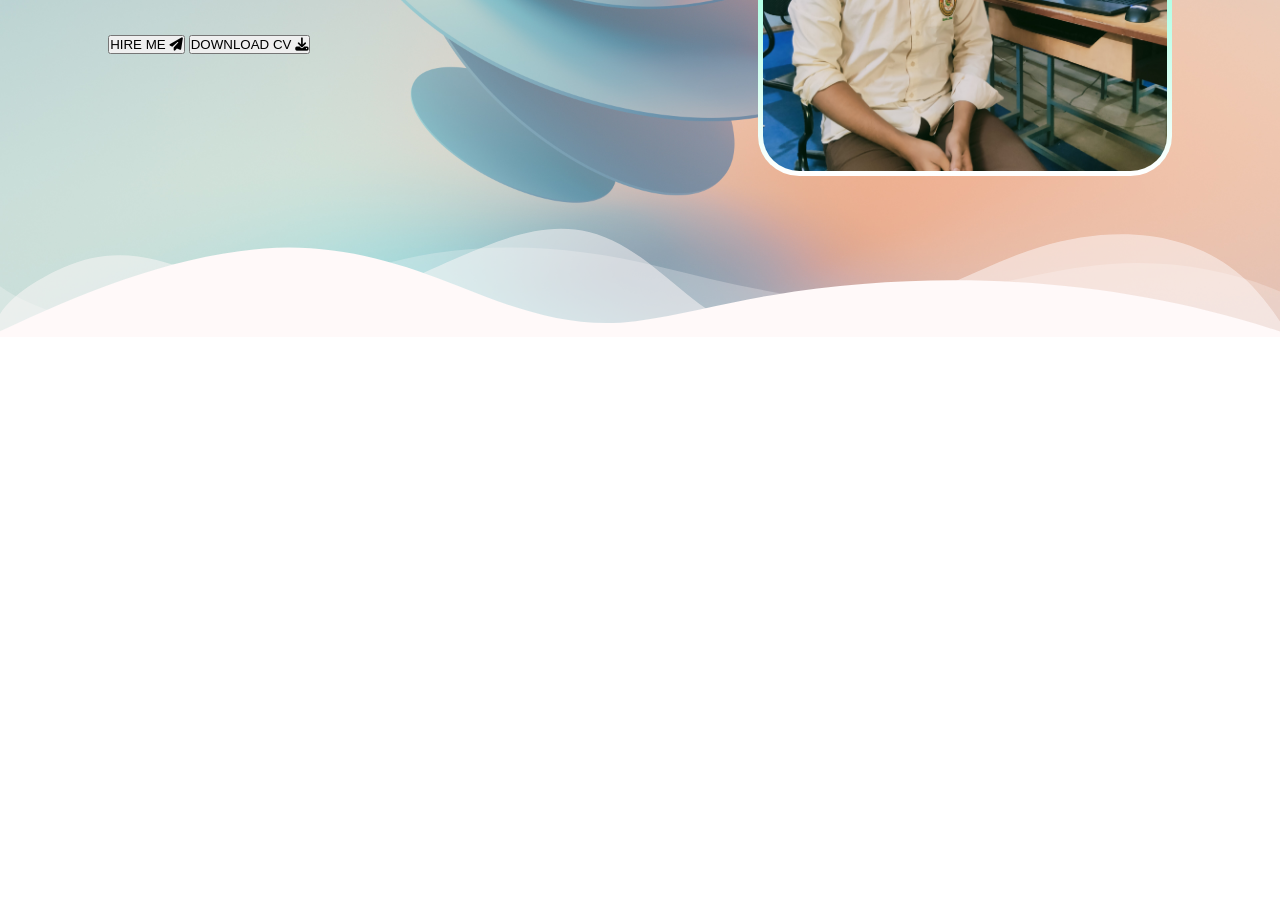
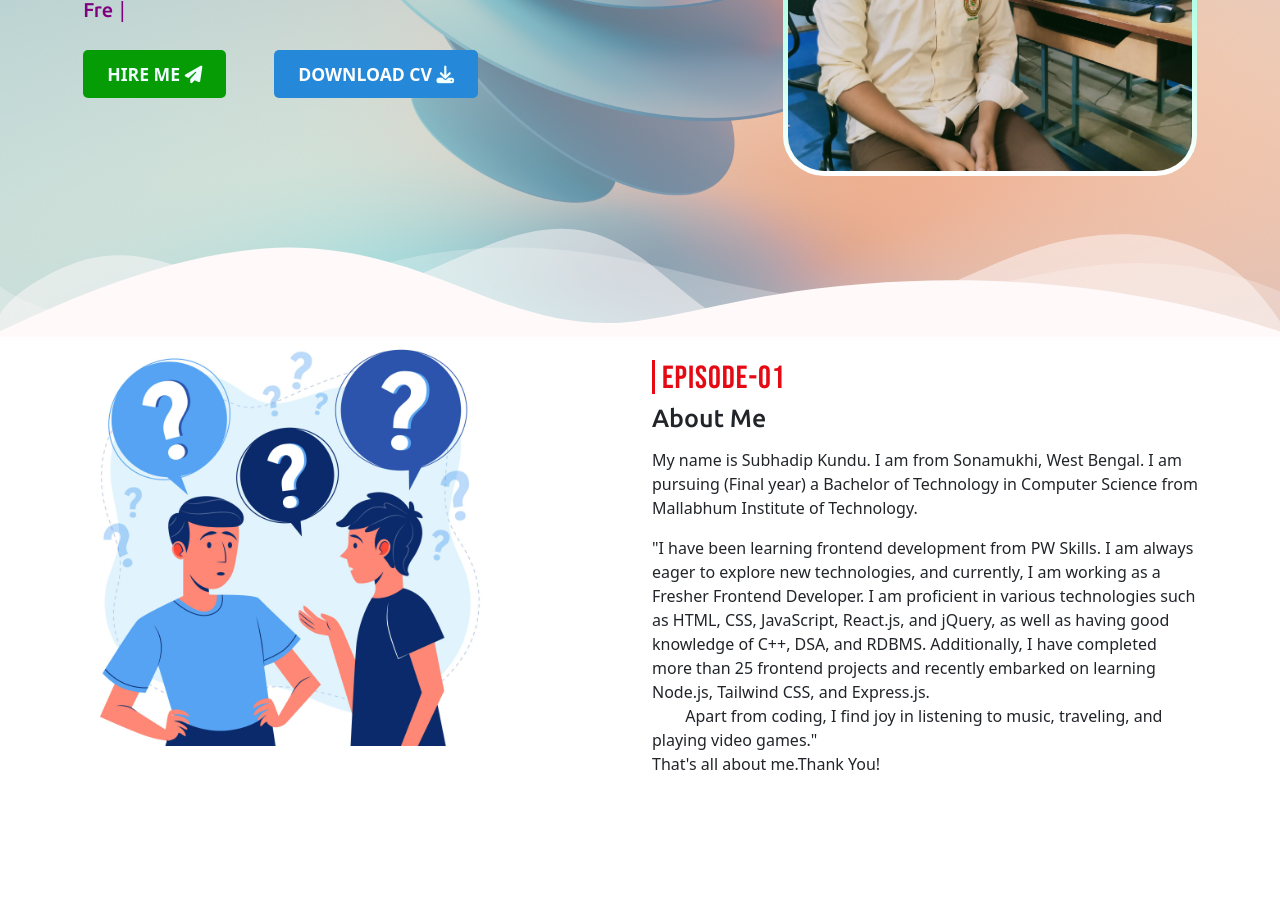
Before and after one commit to subhadip-kundu/Portfolio-old, a plain HTML site: page index.html in a window 1280 px wide. Shown: the part 384-1306 px from the top of the page. Drawn offline with nearby package versions, Linux system fonts and the light colour scheme.

Commit message:
Chapter 1 complete

```diff
--- a/index.html
+++ b/index.html
@@ -6,17 +6,40 @@
     <meta name="viewport" content="width=device-width, initial-scale=1.0">
     <title>Subhadip's World</title>
 
+    <!-- Link Bootstrap -->
+    <link href="https://cdn.jsdelivr.net/npm/bootstrap@5.3.1/dist/css/bootstrap.min.css" rel="stylesheet"
+        integrity="sha384-4bw+/aepP/YC94hEpVNVgiZdgIC5+VKNBQNGCHeKRQN+PtmoHDEXuppvnDJzQIu9" crossorigin="anonymous">
+
+    <script src="https://cdn.jsdelivr.net/npm/bootstrap@5.3.1/dist/js/bootstrap.bundle.min.js"
+        integrity="sha384-HwwvtgBNo3bZJJLYd8oVXjrBZt8cqVSpeBNS5n7C8IVInixGAoxmnlMuBnhbgrkm"
+        crossorigin="anonymous"></script>
+
+    <!-- link typed.js cdn -->
+    <script src="https://cdnjs.cloudflare.com/ajax/libs/typed.js/2.0.12/typed.js"
+        integrity="sha512-ggJ7yQCnXifbDXFFfyNhegaNXkkPMP+0cxMDobX6pABvU4zrqD+NMXxrGoAK9iANboRjpR4ajwWHCCfJXJFpJQ=="
+        crossorigin="anonymous" referrerpolicy="no-referrer"></script>
 
     <!-- FontAwsome cdn -->
     <link rel="stylesheet" href="https://cdnjs.cloudflare.com/ajax/libs/font-awesome/6.4.0/css/all.min.css"
         integrity="sha512-iecdLmaskl7CVkqkXNQ/ZH/XLlvWZOJyj7Yy7tcenmpD1ypASozpmT/E0iPtmFIB46ZmdtAc9eNBvH0H/ZpiBw=="
         crossorigin="anonymous" referrerpolicy="no-referrer" />
 
+
+    <!-- Aos cdn -->
+    <link href="https://unpkg.com/aos@2.3.1/dist/aos.css" rel="stylesheet">
+    <script src="https://unpkg.com/aos@2.3.1/dist/aos.js"></script>
+
     <!-- Link CSS -->
     <link rel="stylesheet" href="style.css">
 
     <!-- Link font  -->
     <link rel="preconnect" href="https://fonts.googleapis.com">
+    <link rel="preconnect" href="https://fonts.gstatic.com" crossorigin>
+    <link
+        href="https://fonts.googleapis.com/css2?family=Poppins:ital,wght@0,100;0,200;0,300;0,400;0,500;0,600;1,100;1,200;1,300;1,400;1,500;1,600&display=swap"
+        rel="stylesheet">
+
+    <link href="https://fonts.googleapis.com/css2?family=Bebas+Neue&display=swap" rel="stylesheet">
 
     <link href="https://fonts.googleapis.com/css2?family=Ubuntu:wght@300;400;500;700&display=swap" rel="stylesheet">
 
@@ -41,21 +64,20 @@
                 <div class="left-section">
                     <h2>WELCOME TO MY PORTFOLIO</h2>
                     <h1>Hello, I'm <span> SUBHADIP KUNDU</span></h1>
-                    <span id="element"></span>
+                    <div class="To-prevent-next-line"><span id="element"></span></div>
                     <div class="main-btn">
-                        <button>
+                        <button class="hire-btn">
                             HIRE ME
                             <span><i class="fa fa-paper-plane" aria-hidden="true"></i></span>
                         </button>
-                        <button>
-                            DOWNLOAD CV
-                            <span><i class="fa fa-download" aria-hidden="true"></i>
-                            </span>
+                        <button class="download-btn">
+                            <span><a href="./Assets/SubhadipKundu_Resume.pdf">DOWNLOAD CV</a></span>
+                            <span><i class="fa fa-download" aria-hidden="true"></i></span>
                         </button>
                     </div>
                 </div>
                 <div class="left-section">
-                    <img src="./Assets/Subhadip.jpg" alt="MyPic" >
+                    <img src="./Assets/Subhadip.jpg" alt="MyPic">
                 </div>
             </div>
         </div>
@@ -74,8 +96,58 @@
             </svg>
         </div>
     </header>
+
+
+    <!-- EPISODE-01 --------------------------------------------------------------------- -->
+
+    <section id="about" class="episode-one">
+        <div class="container">
+            <div class="row">
+                <div class="col-md-6 ">
+                    <div class="episode-one-card ">
+                        <figure>
+                            <img class="w-75" src="./Assets/about-me.jpg" alt="">
+                        </figure>
+                    </div>
+                </div>
+
+                <div class="col-md-6">
+                    <div class="one-card">
+                        <div class="about-me-section" data-aos="fade-left">
+                            <h2>EPISODE-01</h2>
+                            <h6>About Me</h6>
+                        </div>
+
+                        <p> My name is Subhadip Kundu. I am from Sonamukhi, West Bengal. I am pursuing (Final year) a
+                            Bachelor of Technology in Computer Science from Mallabhum Institute of Technology. </p>
+                        <p>"I have been learning frontend development from PW Skills. I am always eager to explore new
+                            technologies, and currently, I am working as a Fresher Frontend Developer. I am proficient
+                            in various technologies such as HTML, CSS, JavaScript, React.js, and jQuery, as well as
+                            having good knowledge of C++, DSA, and RDBMS. Additionally, I have completed more than 25
+                            frontend projects and recently embarked on learning Node.js, Tailwind CSS, and Express.js.
+                            <br>
+
+                            &nbsp;&nbsp;&nbsp;&nbsp;&nbsp;&nbsp;&nbsp; Apart from coding, I find joy in listening to
+                            music, traveling, and playing video games." <br>
+                            That's all
+                            about me.Thank You!
+                        </p>
+                    </div>
+                </div>
+            </div>
+        </div>
+    </section>
+
+
+
     <div class="fake"></div>
 
 </body>
 
+
+<!-- Link external JavaScript code file -->
+
+<script src="myscripts.js"></script>
+
+
 </html>
--- /dev/null
+++ b/myscripts.js
@@ -0,0 +1,13 @@
+// <!-- Setup and start animation! -->
+
+const typed = new Typed('#element', {
+    strings: ['Fresher Front End Developer'],
+    typeSpeed: 70,
+    backSpeed: 90,
+    showCursor: true,
+    cursorChar: '|',
+    loop: true
+  });
+
+
+AOS.init();
--- a/style.css
+++ b/style.css
@@ -54,8 +54,56 @@
 }
 
 .left-section h1{
+    color: #74910f;
+    font-family: 'Ubuntu';
+}
 
+.left-section h1 span{
+    color: #810228;
+    font-size: 2.5rem;
 }
+
+#element{
+    color:#800080;
+    font-size: 20px;
+    font-weight: 500;
+    font-family: 'Ubuntu';
+}
+.typed-cursor{
+    font-size:22px;
+    color: purple;
+    padding: 3px;
+}
+
+.main-btn {
+    display: flex;
+    gap: 3rem;
+}
+
+.main-btn button{
+    padding: .7rem 1.5rem;
+    color: #f0ffff;
+    border: none;
+    border-radius: 5px;
+    font-weight: 700;
+    font-size: 1.1rem;
+}
+
+.hire-btn{
+    background-color: #069c06;
+}
+
+.download-btn{
+    background-color: #2688d8;
+}
+
+.download-btn a{
+    color: #fff;
+    text-decoration: none;
+}
+
+
+
 
 .custom-shape-divider-bottom-1687364201 {
     position: absolute;
@@ -85,4 +133,56 @@
     background: rgb(247,148,150); background: linear-gradient(180deg, rgba(247,148,150,1) 0%, rgba(177,255,229,1) 55%, rgba(255,255,255,1) 100%);
     padding: 5px;
     height: 25rem;
+
 }
+
+
+/* About me section started */
+
+#about{
+    max-width: 1240px;
+    margin: 0 auto;
+}
+
+.about-me-section{
+    font-family: 'Poppins', sans-serif;
+}
+
+.about-me-section p{
+    font-size: 19px;
+    font-weight: 400;
+    color: #000000b5;
+    margin-bottom: 10px;
+}
+
+.one-card h6 {
+    font-size: 25px;
+    margin-bottom: 15px;
+    font-family: ubuntu;
+}
+
+.one-card h2 {
+    color: rgb(229, 9, 20);
+    margin-bottom: 5px;
+    font-family: 'Bebas Neue';
+    letter-spacing: 1px;
+    position: relative;
+    padding-left: 10px;
+}
+
+.one-card h2::after {
+    content: "";
+    position: absolute;
+    background: rgb(229, 9, 20);
+    width: 3px;
+    height: 34px;
+    left: 0;
+}
+
+.one-card{
+    display: flex;
+    flex-direction: column;
+    justify-content: center;
+    height: 100%;
+    margin-top: 1rem;
+}
```
Also changed, not shown: Assets/about-me.jpg (added), 1 other file.
